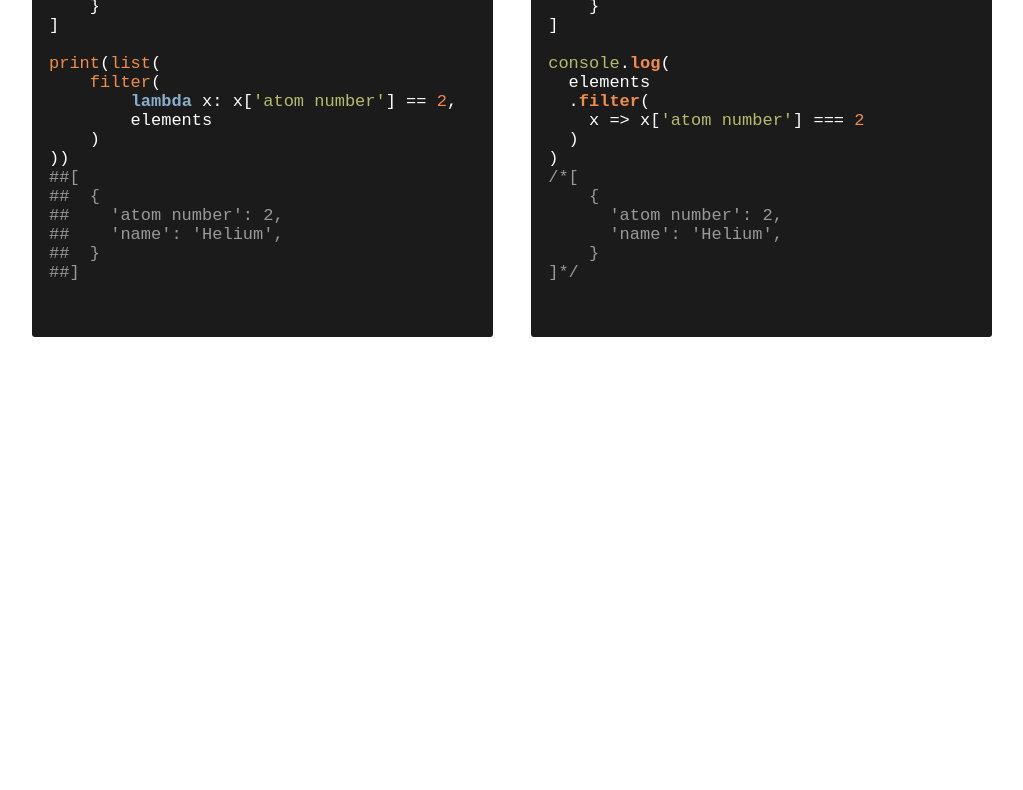
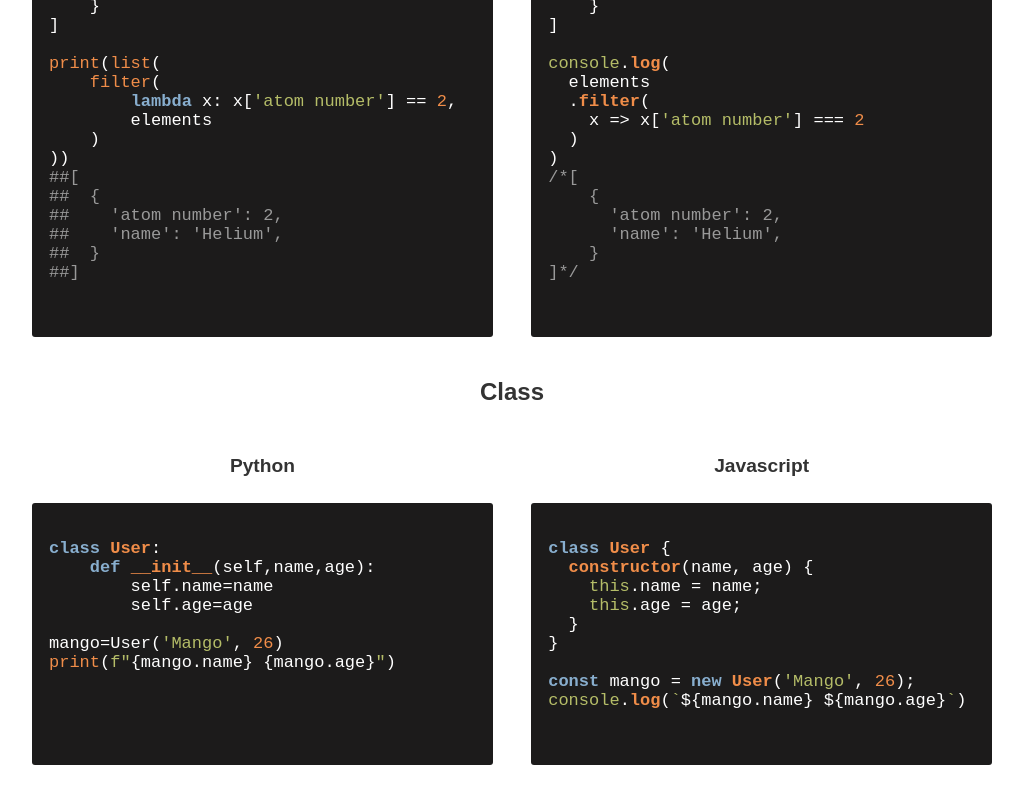
Before and after one commit to gennadiy1970/python-and-javascript, a plain HTML site: page index.html in a window 1280 px wide. Shown: the part 2690-3480 px from the top of the page, without its empty margins (128-1151 px from the left). Before the commit the page ends 3052 px from the top, so only its background shows below. Drawn offline with nearby package versions, Linux system fonts and the light colour scheme.

Commit message:
add section class

```diff
--- a/index.html
+++ b/index.html
@@ -7,10 +7,6 @@
     <link rel="stylesheet" href="css/style.css">
     <link rel="stylesheet"
       href="//cdnjs.cloudflare.com/ajax/libs/highlight.js/10.4.1/styles/default.min.css">
-      <!-- <link rel="stylesheet" href="https://cdnjs.cloudflare.com/ajax/libs/highlight.js/10.4.1/styles/idea.min.css" integrity="sha512-jxbAYisMjIOokHq0YnYxWqTUfJRe8s1U2F1lp+se3vv0CS8floaFL3Mc3GEpG3HCG2s6lxHb3QvQdmUOT1ZzKw==" crossorigin="anonymous" /> -->
-      <!-- <link rel="stylesheet" href="https://cdnjs.cloudflare.com/ajax/libs/highlight.js/10.4.1/styles/dracula.min.css" integrity="sha512-UPcL+5Ec/OV1+OGGgpK9ZS1NLz/sXczHAYUkSaSMQjgIYufontU+rYGAkK9B//Oze4cFTLfLnzNtsI+cG2FwjQ==" crossorigin="anonymous" /> -->
-      <!-- <link rel="stylesheet" href="https://cdnjs.cloudflare.com/ajax/libs/highlight.js/10.4.1/styles/monokai-sublime.min.css" integrity="sha512-/l4iViNMhxR5MhSlak3Yw/L/7qUBifVy7MpLjeJTc8BPMRFbGplGN0xqufCDwhSdxSnVgy+e/OYsNnU75K3yyQ==" crossorigin="anonymous" /> -->
-      <!-- <link rel="stylesheet" href="https://cdnjs.cloudflare.com/ajax/libs/highlight.js/10.4.1/styles/ocean.min.css" integrity="sha512-h/NHRaEVWoZqcVSsHytn36bln1uTHHSNqV+LPX4nLJf0p0H5gQ17fIivY+Ld8laKFJP5O5rko117FID3OW9hGQ==" crossorigin="anonymous" /> -->
       <link rel="stylesheet" href="https://cdnjs.cloudflare.com/ajax/libs/highlight.js/10.4.1/styles/stackoverflow-dark.min.css" integrity="sha512-9F4w40pQJloG92QgszKGVFODKAkZ70xtcDe2IPcVELXMmkxkojfL6jcP6XSf1NTf4yVc3K0T9h/0gPp8bVIn6w==" crossorigin="anonymous" />
       <script src="https://cdnjs.cloudflare.com/ajax/libs/highlight.js/10.4.1/highlight.min.js" integrity="sha512-DrpaExP2d7RJqNhXB41Q/zzzQrtb6J0zfnXD5XeVEWE8d9Hj54irCLj6dRS3eNepPja7DvKcV+9PnHC7A/g83A==" crossorigin="anonymous"></script>
   </head>
@@ -313,6 +309,46 @@ console.log(
             </div>
           </div>
         </div>
+      </section>      <section class="comparisons">
+        <a href="#class">
+          <h3>Class</h3>
+        </a>
+        <div class="codes">
+          <div class="python language">
+            <h4>Python</h4>
+            <div class="code-block">
+              <pre><code class="python">
+class User:
+    def __init__(self,name,age):
+        self.name=name
+        self.age=age
+
+mango=User('Mango', 26)
+print(f"{mango.name} {mango.age}")
+
+
+
+              </code></pre>
+            </div>
+          </div>
+          <div class="javascript language">
+            <h4>Javascript</h4>
+            <div class="code-block">
+              <pre><code class="javascript">
+class User {
+  constructor(name, age) {
+    this.name = name;
+    this.age = age;
+  }
+}
+
+const mango = new User('Mango', 26);
+console.log(`${mango.name} ${mango.age}`)
+
+              </code></pre>
+            </div>
+          </div>
+        </div>
       </section>
     </main>
   <script src="js/code-editor.js"></script>
```
